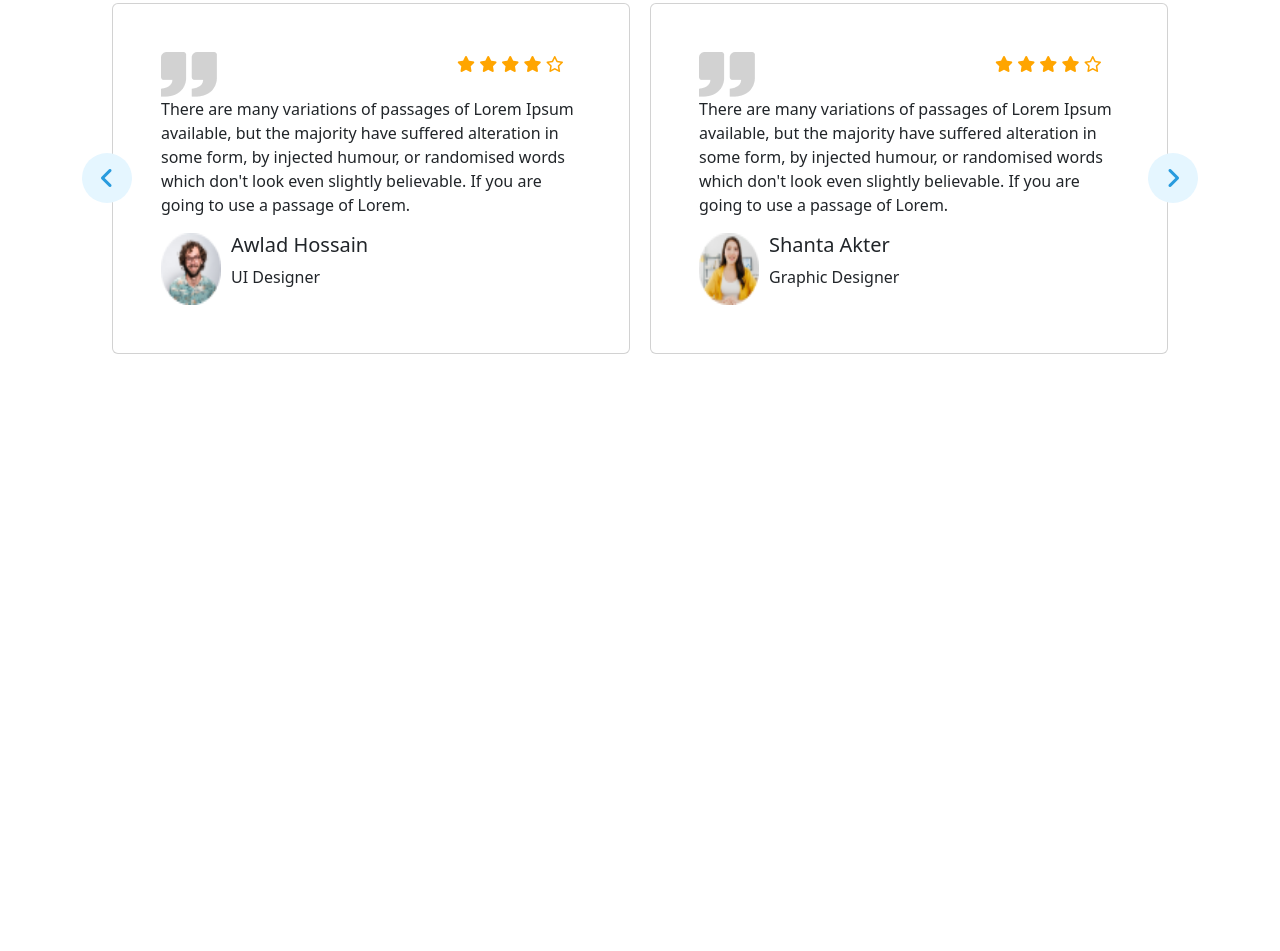
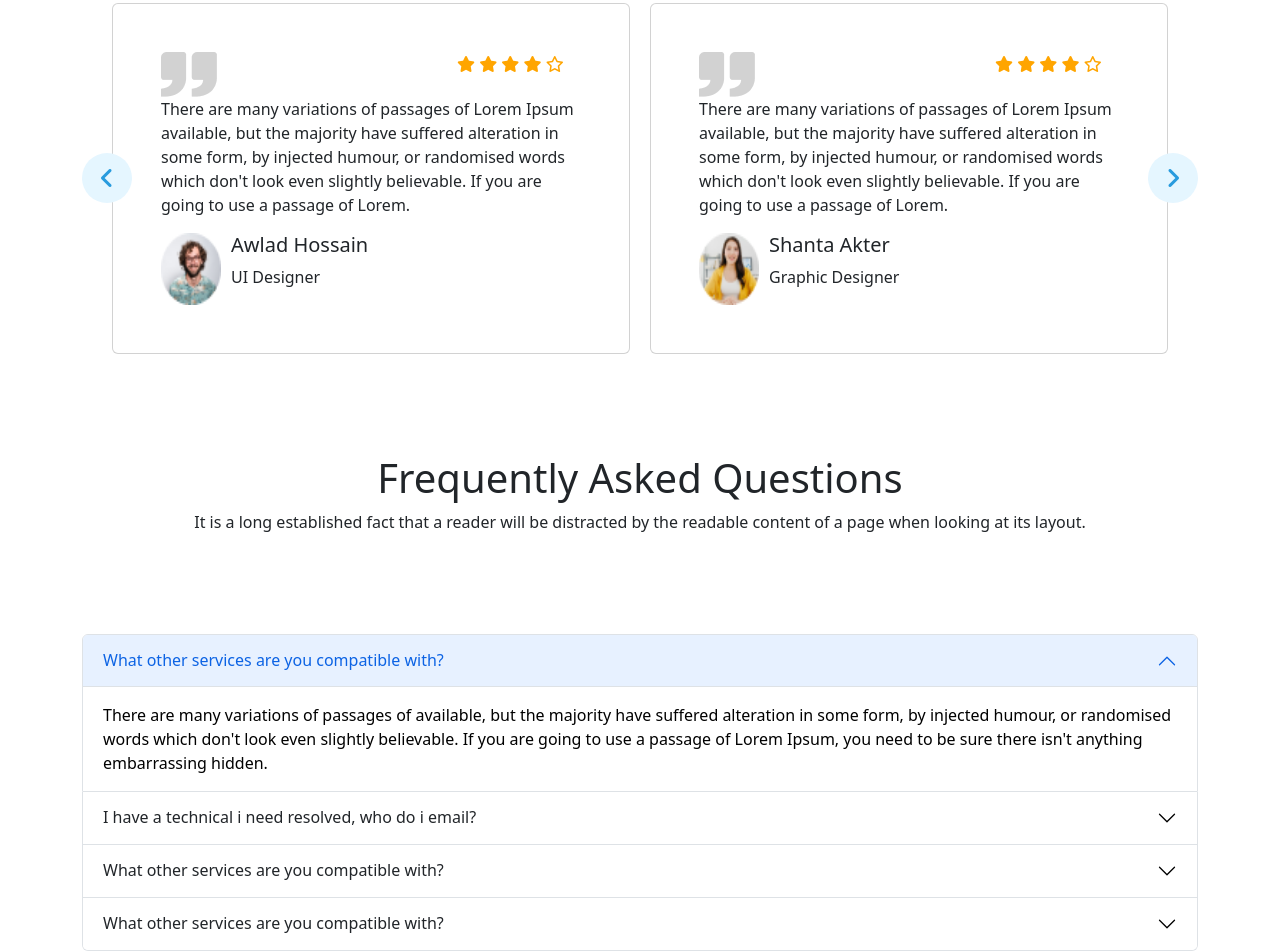
Before and after one commit to tanzinanadia/assignment-3, a plain HTML site: page index.html in a window 1280 px wide. Shown: the part 3631-4582 px from the top of the page. Before the commit the page ends 3985 px from the top, so only its background shows below. Drawn offline with nearby package versions, Linux system fonts and the light colour scheme.

Commit message:
added questions section

```diff
--- a/index.html
+++ b/index.html
@@ -423,7 +423,90 @@
             </div>
         </section>
         <!-- feedback section end -->
-
+        <!-- questions section start -->
+        <section>
+            <div class="questions_content">
+                <h1>Frequently Asked Questions</h1>
+                <p>It is a long established fact that a reader will be distracted by the readable content of a page when
+                    looking at its layout.</p>
+                </div>
+                <div class="accordion" id="accordionPanelsStayOpenExample">
+                    <div class="accordion-item">
+                        <h2 class="accordion-header" id="panelsStayOpen-headingOne">
+                            <button class="accordion-button" type="button" data-bs-toggle="collapse"
+                                data-bs-target="#panelsStayOpen-collapseOne" aria-expanded="true"
+                                aria-controls="panelsStayOpen-collapseOne">
+                                What other services are you compatible with?
+                            </button>
+                        </h2>
+                        <div id="panelsStayOpen-collapseOne" class="accordion-collapse collapse show"
+                            aria-labelledby="panelsStayOpen-headingOne">
+                            <div class="accordion-body">
+                                There are many variations of passages of available, but the majority have suffered
+                                alteration in some form, by injected humour, or randomised words which don't look even
+                                slightly believable. If you are going to use a passage of Lorem Ipsum, you need to be
+                                sure there isn't anything embarrassing hidden.
+                            </div>
+                        </div>
+                    </div>
+                    <div class="accordion-item">
+                        <h2 class="accordion-header" id="panelsStayOpen-headingTwo">
+                            <button class="accordion-button collapsed" type="button" data-bs-toggle="collapse"
+                                data-bs-target="#panelsStayOpen-collapseTwo" aria-expanded="false"
+                                aria-controls="panelsStayOpen-collapseTwo">
+                                I have a technical i need resolved, who do i email?
+                            </button>
+                        </h2>
+                        <div id="panelsStayOpen-collapseTwo" class="accordion-collapse collapse"
+                            aria-labelledby="panelsStayOpen-headingTwo">
+                            <div class="accordion-body">
+                                There are many variations of passages of available, but the majority have suffered
+                                alteration in some form, by injected humour, or randomised words which don't look even
+                                slightly believable. If you are going to use a passage of Lorem Ipsum, you need to be
+                                sure there isn't anything embarrassing hidden.
+                            </div>
+                        </div>
+                    </div>
+                    <div class="accordion-item">
+                        <h2 class="accordion-header" id="panelsStayOpen-headingThree">
+                            <button class="accordion-button collapsed" type="button" data-bs-toggle="collapse"
+                                data-bs-target="#panelsStayOpen-collapseThree" aria-expanded="false"
+                                aria-controls="panelsStayOpen-collapseThree">
+                                What other services are you compatible with?
+                            </button>
+                        </h2>
+                        <div id="panelsStayOpen-collapseThree" class="accordion-collapse collapse"
+                            aria-labelledby="panelsStayOpen-headingThree">
+                            <div class="accordion-body">
+                                There are many variations of passages of available, but the majority have suffered
+                                alteration in some form, by injected humour, or randomised words which don't look even
+                                slightly believable. If you are going to use a passage of Lorem Ipsum, you need to be
+                                sure there isn't anything embarrassing hidden.
+                            </div>
+                        </div>
+                    </div>
+                    <div class="accordion-item">
+                        <h2 class="accordion-header" id="panelsStayOpen-headingThree">
+                            <button class="accordion-button collapsed" type="button" data-bs-toggle="collapse"
+                                data-bs-target="#panelsStayOpen-collapseThree" aria-expanded="false"
+                                aria-controls="panelsStayOpen-collapseThree">
+                                What other services are you compatible with?
+                            </button>
+                        </h2>
+                        <div id="panelsStayOpen-collapseThree" class="accordion-collapse collapse"
+                            aria-labelledby="panelsStayOpen-headingThree">
+                            <div class="accordion-body">
+                                There are many variations of passages of available, but the majority have suffered
+                                alteration in some form, by injected humour, or randomised words which don't look even
+                                slightly believable. If you are going to use a passage of Lorem Ipsum, you need to be
+                                sure there isn't anything embarrassing hidden.
+                            </div>
+                        </div>
+                    </div>
+                </div>
+            </div>
+        </section>
+        <!-- questions section end -->
     </main>
 
     <!-- font awesome -->
--- a/styles.css
+++ b/styles.css
@@ -121,3 +121,10 @@
     padding: 0 10px;
  }
  /* feedback section end */
+ /* questions section start */
+ .questions_content{
+    text-align: center;
+    margin-top: 100px;
+    margin-bottom: 100px;
+ }
+ /* questions section end */
```
